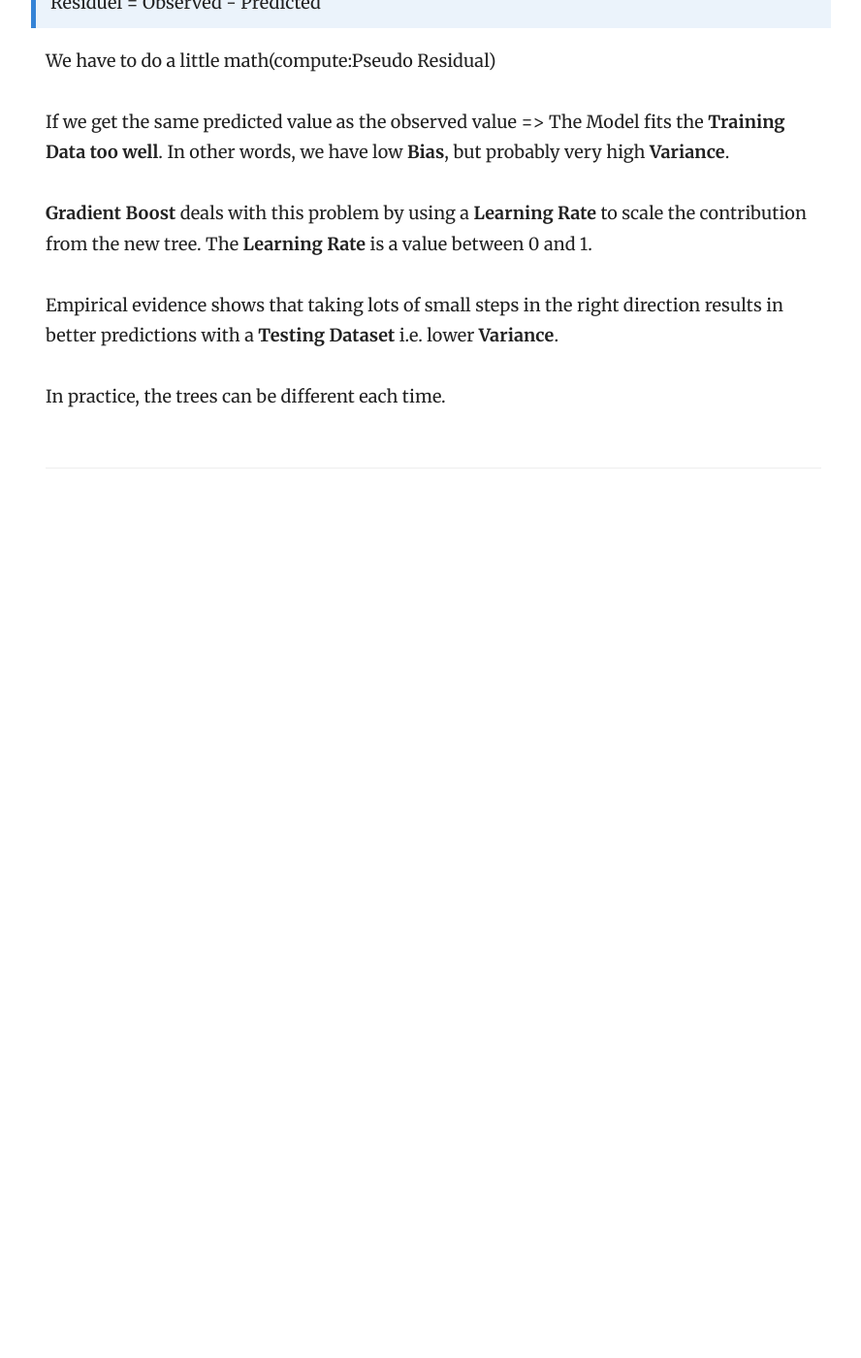
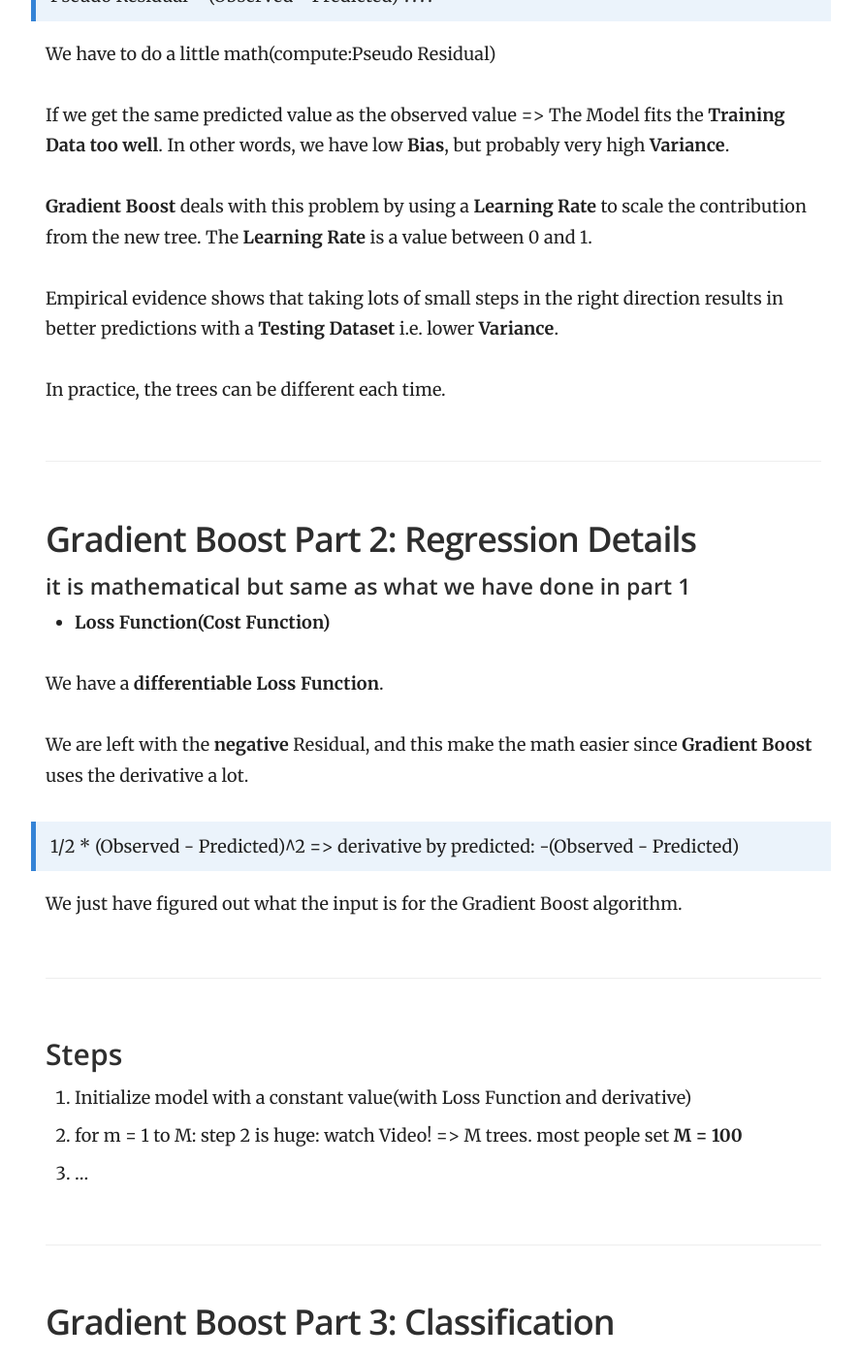
Before and after one commit to ksuthalia/ko-taemin, a Jekyll site: the page built from _docs/Ensemble methods/Gradient Boost.md, in a window 1280 px wide and 1400 px high, scrolled down 1163 px. Shown: the whole window at 97% size, without its empty margins (343-1231 px from the left). Built offline with Jekyll 4.4.1, drawn with Linux system fonts in a browser that asks for light colours; before the commit the page ends 1725 px from its top, so only the background shows below that; some of the changed text lies outside the part shown.

Commit message:
Update Gradient Boost.md

```diff
--- a/_docs/Ensemble methods/Gradient Boost.md
+++ b/_docs/Ensemble methods/Gradient Boost.md
@@ -4,7 +4,7 @@ category: Ensemble Methods
 order: 2
 ---
 
-Gradient Boost Part 1: Regression Main Ideas
+## Gradient Boost Part 1: Regression Main Ideas
 
 StatQuest: https://www.youtube.com/watch?v=3CC4N4z3GJc&t=44s
 
@@ -22,7 +22,7 @@ In practice, people often set the maximum number of leaves to be between 8 and 3
 
 **Pseudo Residual**: this term is for **Gradient Boost**. Residuel is from **Linear Regression**.
 
-> Residuel = Observed - Predicted
+> Pseudo Residual = (Observed - Predicted) ????
 
 We have to do a little math(compute:Pseudo Residual)
 
@@ -35,3 +35,40 @@ Empirical evidence shows that taking lots of small steps in the right direction
 In practice, the trees can be different each time.
 
 ---
+
+## Gradient Boost Part 2: Regression Details
+
+#### it is mathematical but same as what we have done in part 1
+
+- **Loss Function(Cost Function)**
+
+We have a **differentiable Loss Function**.
+
+We are left with the **negative** Residual, and this make the math easier since **Gradient Boost** uses the derivative a lot.
+
+> 1/2 * (Observed - Predicted)^2 => derivative by predicted: -(Observed - Predicted)
+
+We just have figured out what the input is for the Gradient Boost algorithm.
+
+### Steps
+1. Initialize model with a constant value(with Loss Function and derivative)
+2. for m = 1 to M: step 2 is huge: watch Video! => M trees. most people set **M = 100**
+3. ...
+
+---
+
+## Gradient Boost Part 3: Classification
+
+https://www.youtube.com/watch?v=jxuNLH5dXCs
+
+When **Gradient Boost** is used for **Classification**, it has a lot in common with **Logistic Regression**.
+
+When we use **Gradient Boost for Classification**, the initial **Prediction** for every individual is the **log(odds)**. I like to think of the **log(odds)** as the **Logistic Regression** equivalent of the average.
+
+> Probability = e^log(x) / (1 + e^log(x) )
+
+**Threshold**
+
+## Gradient Boost Part 4: Classification Details
+
+https://www.youtube.com/watch?v=StWY5QWMXCw&t=20s
```
